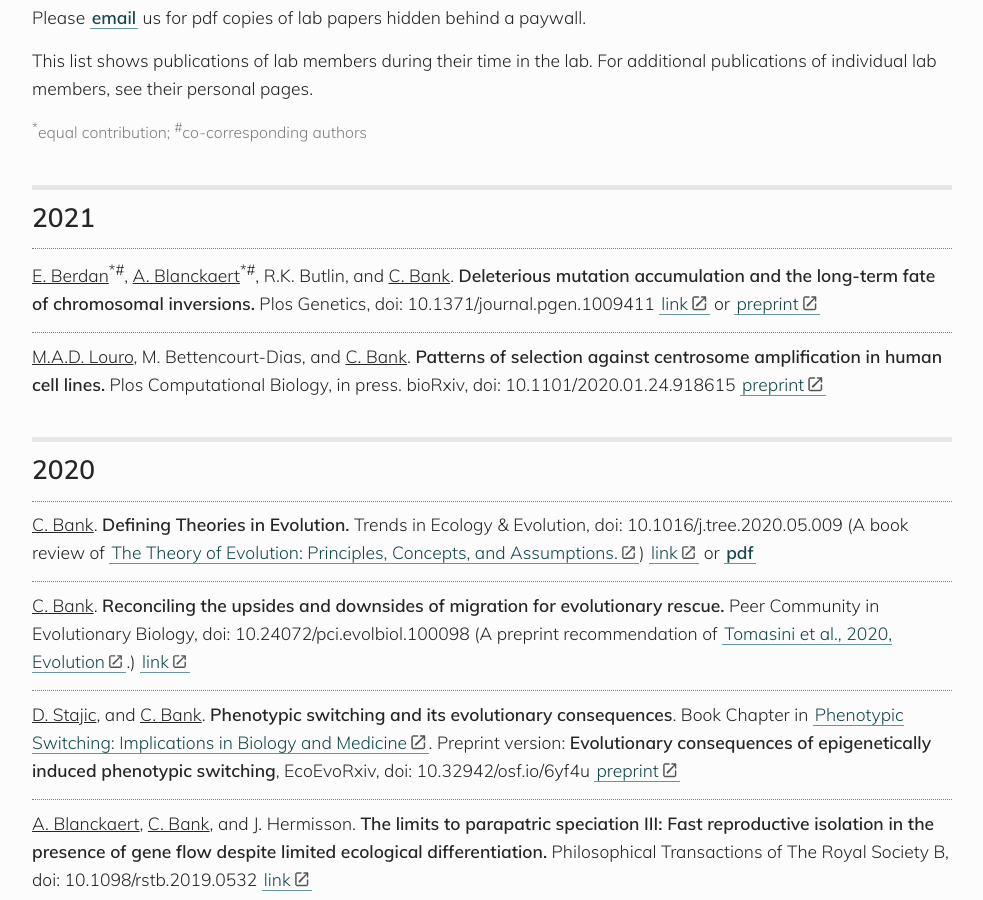
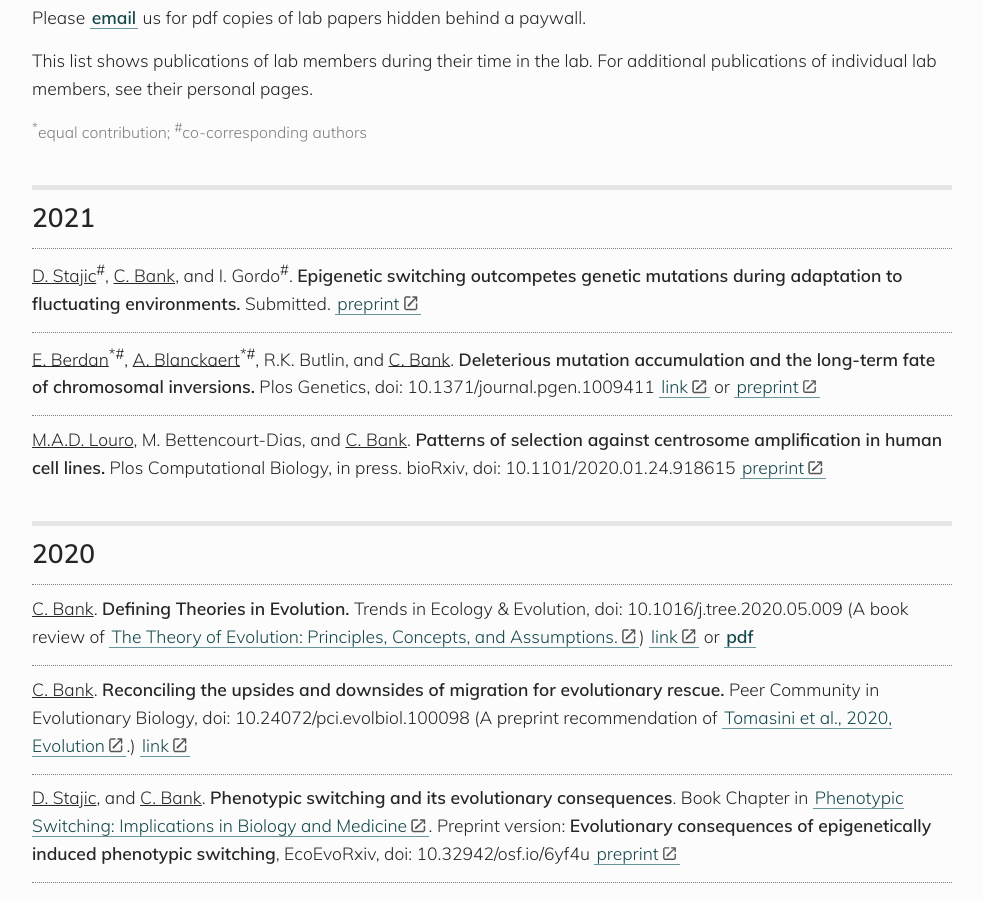
Before and after one commit to banklab/banklab.github.io, a Jekyll site: the page built from publications.md, in a window 1280 px wide and 900 px high, scrolled down 418 px. Shown: the whole window, without its empty margins (148-1131 px from the left). Built offline with Jekyll 4.4.1, drawn with Linux system fonts in a browser that asks for light colours; some web fonts are replaced.

Commit message:
Update publications.md
Added Dragans paper

```diff
--- a/publications.md
+++ b/publications.md
@@ -21,6 +21,8 @@ https://kramdown.gettalong.org/syntax.html#html-blocks
 
 
 ## 2021
+
+<u>D. Stajic</u><sup>#</sup>, <u>C. Bank</u>, and I. Gordo<sup>#</sup>. **Epigenetic switching outcompetes genetic mutations during adaptation to fluctuating environments.** Submitted. [preprint](https://www.biorxiv.org/content/10.1101/2021.03.11.434930v1.abstract)
 
 <u>E. Berdan</u><sup>*#</sup>, <u>A. Blanckaert</u><sup>*#</sup>, R.K. Butlin, and <u>C. Bank</u>. **Deleterious mutation accumulation and the long-term fate of chromosomal inversions.** Plos Genetics, doi: 10.1371/journal.pgen.1009411 [link](https://doi.org/10.1371/journal.pgen.1009411) or [preprint](https://www.biorxiv.org/content/10.1101/606012v1)
 
```
